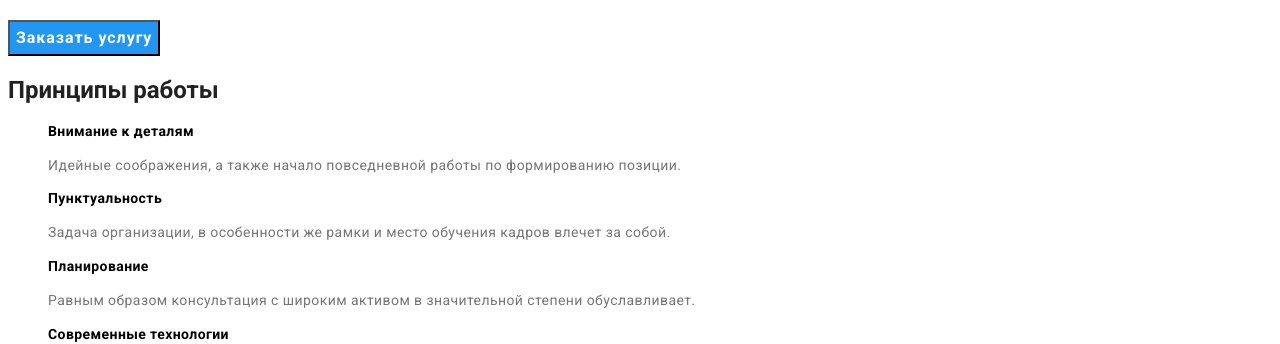
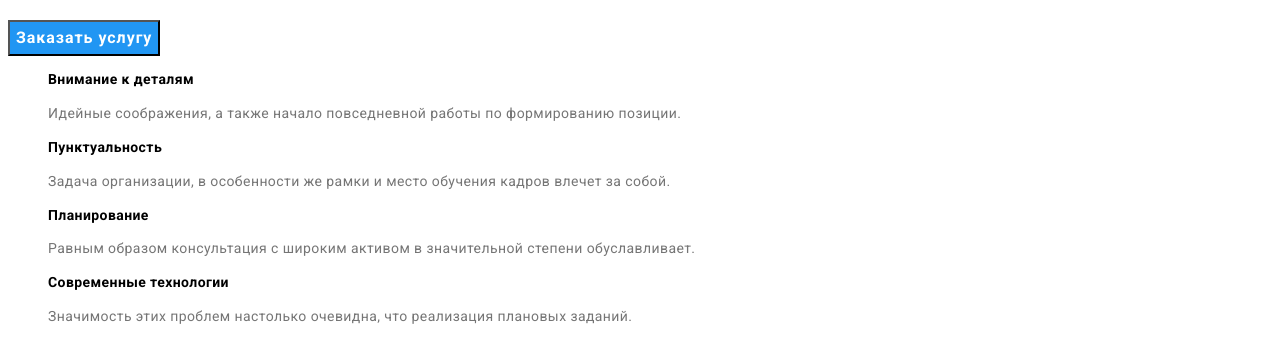
Before and after one commit to KateTref/goit-markup-hw-02, a plain HTML site: page index.html in a window 1280 px wide. Shown: the part 277-621 px from the top of the page. Drawn offline with Linux system fonts and the light colour scheme.

Commit message:
Update index.html

```diff
--- a/index.html
+++ b/index.html
@@ -34,7 +34,7 @@
       </section>
 
       <section>
-        <h2>Принципы работы</h2>
+        <!-- <h2>Принципы работы</h2> -->
         <ul class="list">
           <li class="list-item">
             <h3 class="principles-title">Внимание к деталям</h3>
```
